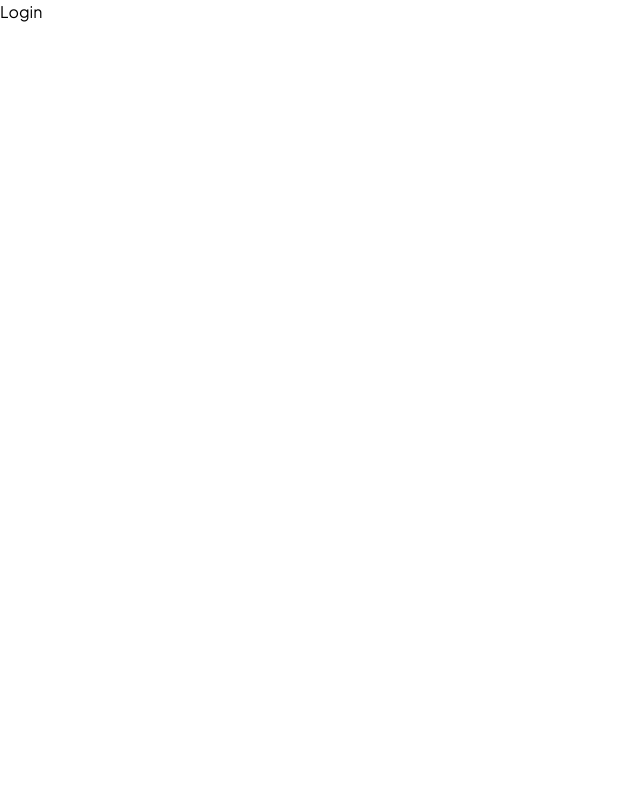
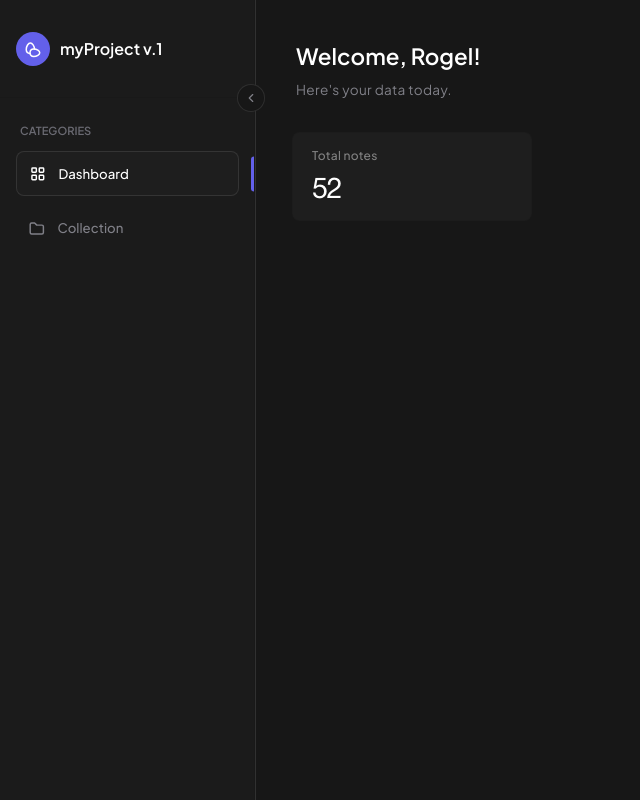
Before and after one commit to rogelcristobal/my-application, a React (Vite) app in the folder client/: page / in a window 1280 px wide. Shown: the whole page, without its empty margins (0-640 px from the left). Built offline with nearby package versions, Linux system fonts and the light colour scheme; no server answers.

Commit message:
fixed routes front end

```diff
--- a/client/src/App.jsx
+++ b/client/src/App.jsx
@@ -1,21 +1,40 @@
 import React from "react";
-import { BrowserRouter as Router, Routes, Route } from "react-router-dom";
+import { Routes, Route } from "react-router-dom";
 import Login from "./pages/Login";
 import Home from "./pages/Home";
 import Collections from "./pages/Collections";
-import { NoteCollectionProvider } from "./context/NoteCollectionContext";
+import Sidebar from "./components/Sidebar";
+import Axios from "axios";
+import { useQuery } from "@tanstack/react-query";
+
 function App() {
+  const fetchNotes = async (value) => {
+    try {
+      const response = await Axios.get(
+        `http://localhost:3001/notes/user/${value}`
+      );
+      return response.data;
+    } catch (error) {
+      console.log(error.message);
+    }
+  };
+  const { data, isLoading } = useQuery(["notes"], () =>
+    fetchNotes("64696464da5bb77ea10861ac")
+  );
   return (
     <div className="h-full w-full font-plus ">
-      <NoteCollectionProvider>
-        <Router>
-          <Routes>
-            <Route path="/*" element={<Login />} />
-            <Route path="/dashboard/*" element={<Home />}></Route>
-            <Route path="/collection" element={<Collections />} />
-          </Routes>
-        </Router>
-      </NoteCollectionProvider>
+      <div className="h-screen w-full bg-[#171717] text-white flex items-start  justify-start relative">
+        <Sidebar data={data} loading={isLoading}></Sidebar>
+        <Routes>
+          <Route
+            path="/*"
+            element={
+              <Home />
+            }
+          />
+          <Route path="/collection" element={<Collections />}></Route>
+        </Routes>
+      </div>
     </div>
   );
 }
--- a/client/src/components/Sidebar.jsx
+++ b/client/src/components/Sidebar.jsx
@@ -27,7 +27,7 @@ const Sidebar = ({data,loading})=> {
         } w-full   relative flex thin-bottom-divider items-center h-fit pb-8 pt-8  `}
       >
         <div
-          className={`bg-[#6360ea] grid  rounded-full p-1.5 place-content-center ${
+          className={`bg-[#6360ea] grid  rounded-full p-2 place-content-center ${
             state ? "mr-0" : "mr-2.5"
           }`}
         >
@@ -35,7 +35,7 @@ const Sidebar = ({data,loading})=> {
         </div>
         {!state && (
           <span className="  w-full text-[1rem] text-white font-semibold">
-            myProject
+            myProject v.1
           </span>
         )}
 
@@ -50,13 +50,13 @@ const Sidebar = ({data,loading})=> {
         </button>
       </div>
       {!state && (
-        <span className=" text-[0.695rem] font-semibold w-full text-left px-5 text-[#6a6a72] mt-6 mb-2">
+        <span className=" text-[0.695rem] font-semibold w-full text-left px-5 text-[#6a6a72] mt-6 mb-3">
           CATEGORIES
         </span>
       )}
       <div
         className={`${
-          state ? "mt-6 items-center" : "items-start"
+          state ? "mt-12 items-center" : "items-start"
         } flex px-4   w-full  justify-start flex-col`}
       >
         <SidebarLink sidebarState={state} title="Dashboard" icon={<TbLayoutGrid/>} initialTrue/>
@@ -65,11 +65,9 @@ const Sidebar = ({data,loading})=> {
           sidebarState={state}
           title="Collection"
           icon={<TbFolder/>}
+          path="/collection"
+        >
 
-        >
-          {loading && data?.data.map((item,id)=>(
-            <span>{item.collectionTitle}</span>
-          ))}
         </SidebarLink>
       </div>
     </div>
--- a/client/src/components/SidebarLink.jsx
+++ b/client/src/components/SidebarLink.jsx
@@ -1,20 +1,24 @@
 import React from "react";
 
-const SidebarLink = ({ title, initialTrue, sidebarState,icon,children }) => {
+const SidebarLink = ({ title, initialTrue, sidebarState,icon,children ,path}) => {
   const [hoverState, setHOverState] = React.useState(false);
   const hoverToggle = () => {
     setHOverState(!hoverState);
   };
+  const handleClick=()=>{
+    alert(path)
+  }
   return (
     <>
     <button
+      onClick={handleClick}
       onMouseEnter={hoverToggle}
       onMouseLeave={hoverToggle}
       className={`flex items-center gap-3 rounded-lg t text-[0.825rem] text-left   ${
         initialTrue ? "text-white bg-[#1e1e1e]  border-dark" : "text-[#808088] font-medium"
       } ${
         sidebarState ? " px-[1.2rem] py-2 justify-center" : " px-3 py-3"
-      } flex-shrink-0 font-medium   whitespace-nowrap  relative capitalize  mb-2 w-full`}
+      } flex-shrink-0 font-medium   whitespace-nowrap  relative capitalize  mb-2.5 w-full`}
     >
       <span className="text-[1.1rem] ">{icon}</span>
       {!sidebarState && title}
--- a/client/src/main.jsx
+++ b/client/src/main.jsx
@@ -2,13 +2,18 @@ import React from "react";
 import ReactDOM from "react-dom/client";
 import App from "./App.jsx";
 import "./index.css";
-import { QueryClient,QueryClientProvider} from "@tanstack/react-query";
-
+import { QueryClient, QueryClientProvider } from "@tanstack/react-query";
+import { NoteCollectionProvider } from "./context/NoteCollectionContext.jsx";
+import { BrowserRouter as Router } from "react-router-dom";
 const queryClient = new QueryClient();
 ReactDOM.createRoot(document.getElementById("root")).render(
   <QueryClientProvider client={queryClient}>
-      {/* <React.StrictMode> */}
-      <App />
-  {/* </React.StrictMode> */}
-    </QueryClientProvider>
+    <Router>
+      <NoteCollectionProvider>
+        {/* <React.StrictMode> */}
+        <App />
+        {/* </React.StrictMode> */}
+      </NoteCollectionProvider>
+    </Router>
+  </QueryClientProvider>
 );
--- a/client/src/pages/Collections.jsx
+++ b/client/src/pages/Collections.jsx
@@ -2,8 +2,7 @@ import React from "react";
 import Sidebar from "../components/Sidebar";
 const Collections = () => {
   return (
-    <div className="h-screen  w-full text-[#20304f] flex items-start  justify-start relative">
-      <Sidebar></Sidebar>
+    <div className="h-screen  bg-[#171717] w-full text-neutral-100 flex items-start  justify-start relative">
       <div className="h-full  pt-10 w-full flex flex-col items-start justify-start">
         <div className="h-fit w-full flex thin-bottom-divider px-10 pb-6 flex-col">
           <span className="font-semibold text-[1.25rem]">Collections</span>
--- a/client/src/pages/Home.jsx
+++ b/client/src/pages/Home.jsx
@@ -1,47 +1,24 @@
 import React from "react";
 import Sidebar from "../components/Sidebar";
 Sidebar;
-import { Routes, Route } from "react-router-dom";
 import Collections from "./Collections";
-import Axios from 'axios'
-import {useQuery} from '@tanstack/react-query'
-
 const Home = () => {
-  const fetchNotes =async(value)=>{
-    try {
-      const response = await Axios.get(`http://localhost:3001/notes/user/${value}`)
-      return response.data
-    } catch (error) {
-      console.log(error.message)
-    }
-  }
-  const {data,isLoading} = useQuery(["notes"], ()=>fetchNotes('64696464da5bb77ea10861ac'))
-
 
 
   return (
-      <div className="h-screen w-full bg-[#171717] text-white flex items-start  justify-start relative">
-        <Sidebar data={data} loading={isLoading}></Sidebar>
-        <Routes>
-          <Route
-            index
-            element={
     <div className="h-full  pt-10 w-full flex flex-col items-start justify-start">
       <div className="h-fit w-full flex  px-10 pb-6 flex-col">
         {/* <span className="mb-3 font-medium text-[0.85rem] text-[#6360ea]">Dashboard</span> */}
-                  <span className="font-semibold text-[1.4rem]">
-                    Welcome, Rogel!
-                  </span>
+        <span className="font-semibold text-[1.4rem]">Welcome, Rogel!</span>
         <span className="text-[0.85rem] font-normal  tracking-wide mt-1.5 text-[#808088]">
           Here's your data today.
         </span>
       </div>
 
-
       <div className="px-9  w-full h-[calc(100%-8rem)] ">
-                  <div className=" px-5 pb-4 pt-4 rounded-lg mt-2 cursor-pointer thin-box-divider bg-[#1e1e1e] flex flex-col h-fit w-60">
+        <div className=" px-5 pb-3 pt-4 rounded-lg mt-2 cursor-pointer thin-box-divider bg-[#1e1e1e] flex flex-col h-fit w-60">
           <div className=" flex flex-col w-fit">
-                      <span className="text-xs font-normal  tracking-wide text-[#808088]">
+            <span className="text-xs font-medium  tracking-wide text-[#828282]">
               Total notes
             </span>
             <span className=" mt-0.5 tracking-tighter text-white font-helveticaRegular text-[1.8rem] ">
@@ -52,11 +29,6 @@ const Home = () => {
       </div>
       {/* content */}
     </div>
-            }
-          />
-          <Route path="/collection" element={<Collections />} />
-        </Routes>
-      </div>
   );
 };
 
```
Lines whose indentation alone changed are shown as unchanged.
